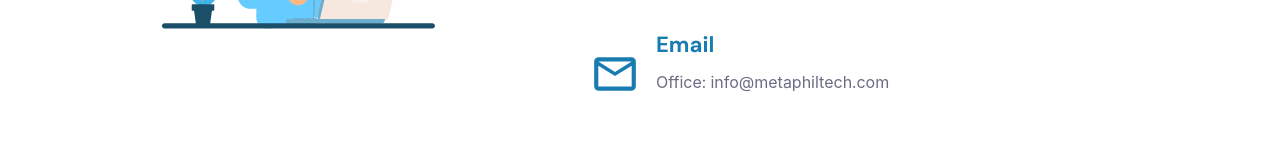
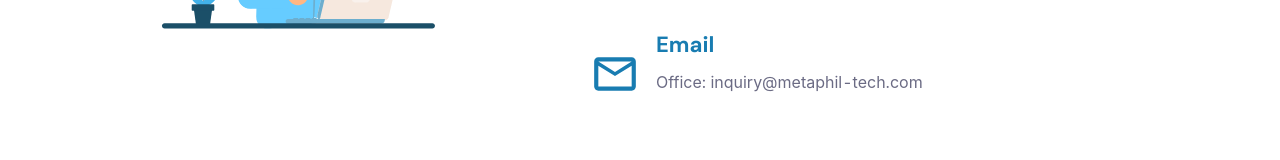
Before and after one commit to siLvercross02/meta-phil-corp, a Next.js app: page /contact in a window 1280 px wide. Shown: the part 518-678 px from the top of the page. Built offline with nearby package versions, Linux system fonts and the light colour scheme; a web font is replaced by a local one.

Commit message:
Update Contact Us

```diff
--- a/view/pages/contact/FormContact.js
+++ b/view/pages/contact/FormContact.js
@@ -171,7 +171,7 @@ export default function FormContact() {
               <div>
                 <h3 className={styles.contact_info_title}>Email</h3>
                 <p className={styles.contact_info_text}>
-                  Office: info@metaphiltech.com
+                  Office: inquiry@metaphil-tech.com
                 </p>
               </div>
             </div>
```
